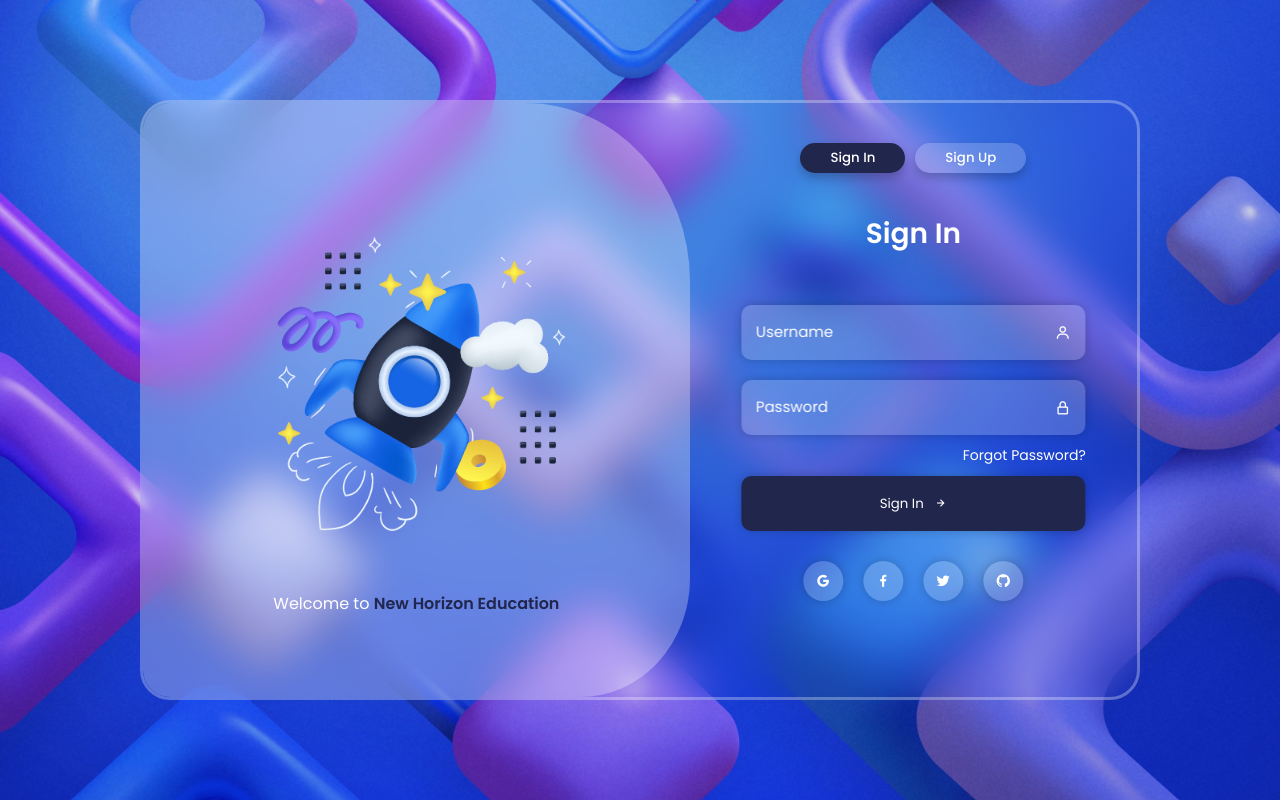
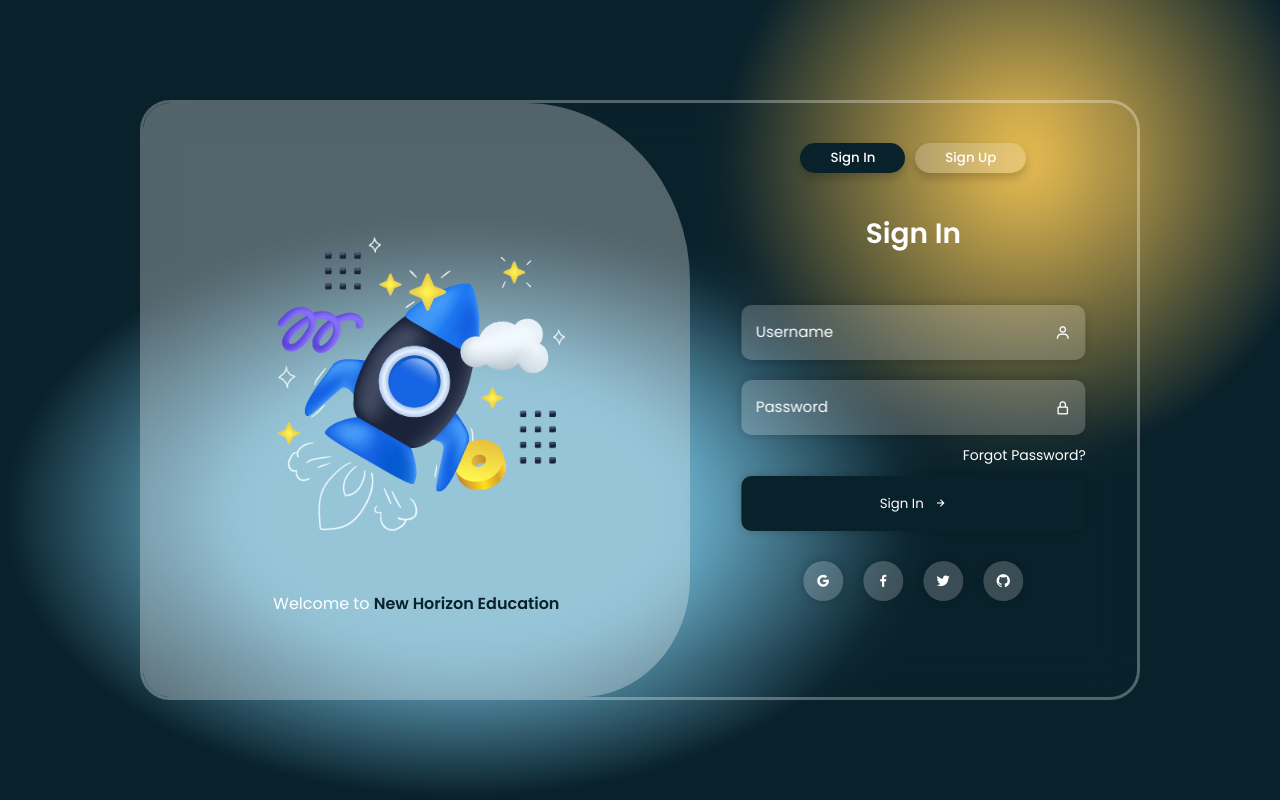
Before and after one commit to LeakyEarth2000/NHE-LMS, a Flask app: page /login in a window 1280 px wide. Run offline with Flask 3, Linux system fonts and the light colour scheme.

Commit message:
v1.14
Added NHE colour scheme on authentication page

```diff
--- a/static/Login/script.js
+++ b/static/Login/script.js
@@ -5,7 +5,7 @@ const registerForm = document.querySelector(".register-form");
 
 
 loginBtn.addEventListener('click', () => {
-    loginBtn.style.backgroundColor = "#21264D";
+    loginBtn.style.backgroundColor = "#09212b";
     registerBtn.style.backgroundColor = "rgba(255, 255, 255, 0.2)";
 
     loginForm.style.left = "50%";
@@ -19,7 +19,7 @@ loginBtn.addEventListener('click', () => {
 
 registerBtn.addEventListener('click', () => {
     loginBtn.style.backgroundColor = "rgba(255, 255, 255, 0.2)";
-    registerBtn.style.backgroundColor = "#21264D";
+    registerBtn.style.backgroundColor = "#09212b";
 
     loginForm.style.left = "150%";
     registerForm.style.left = "50%";
--- a/static/Login/style.css
+++ b/static/Login/style.css
@@ -10,10 +10,31 @@
 }
 
 /* ====== Body ===== */
-body{
-    background: url("../img/1.jpg");
-    background-position: center;
-    background-size: cover;
+body {
+    background-color: #09212b;
+    background-image:
+        /* Golden sunburst effect */
+        radial-gradient(circle at 80% 20%, #f2c353 0%, transparent 25%),
+        /* Blue water-like wave */
+        radial-gradient(ellipse at 30% 70%, #69acc8 15%, transparent 30%),
+        /* Base texture overlay */
+        linear-gradient(
+            135deg,
+            #09212b88 25%,
+            transparent 25%,
+            transparent 75%,
+            #09212b88 75%
+        );
+    background-size:
+        100% 100%,
+        120% 120%,
+        30px 30px,
+        8px 8px;
+    background-position:
+        top right,
+        bottom left,
+        0 0,
+        0 0;
     background-attachment: fixed;
     background-repeat: no-repeat;
 
@@ -108,7 +129,7 @@ body{
 }
 .featured-words span{
     font-weight: 600;
-    color: #21264D;
+    color: #09212b;
 }
 
 /* ====== Second Column ===== */
@@ -136,7 +157,7 @@ body{
     transition: .2s;
 }
 .btn-1{
-    background: #21264D;
+    background: #09212b;
 }
 .btn:hover{
     opacity: 0.85;
@@ -228,7 +249,7 @@ body{
     padding: 0 15px;
     margin: 10px 0;
     color: #fff;
-    background: #21264D;
+    background: #09212b;
     border: none;
     border-radius: 10px;
     box-shadow: 0 0 10px rgba(0, 0, 0, 0.2);
--- a/templates/login.html
+++ b/templates/login.html
@@ -80,9 +80,6 @@
                         <input type="password" class="input-field" placeholder="Password" required>
                         <i class="bx bx-lock-alt icon"></i>
                     </div>
-                    <div class="forgot-pass">
-                        <a href="#">Forgot Password?</a>
-                    </div>
                     <div class="input-box">
                         <button class="input-submit">
                             <span>Sign Up</span>
```
